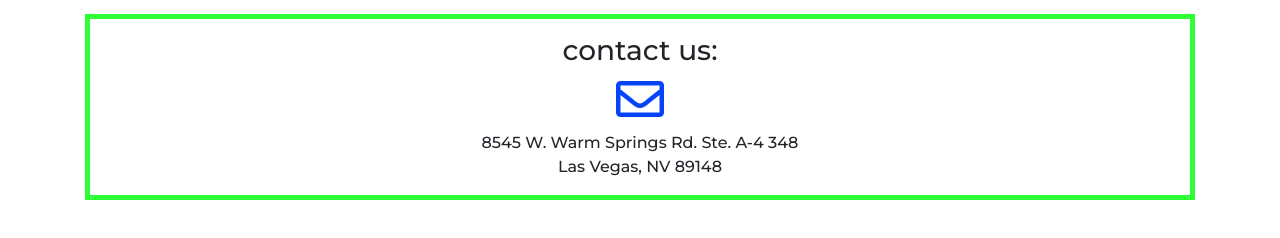
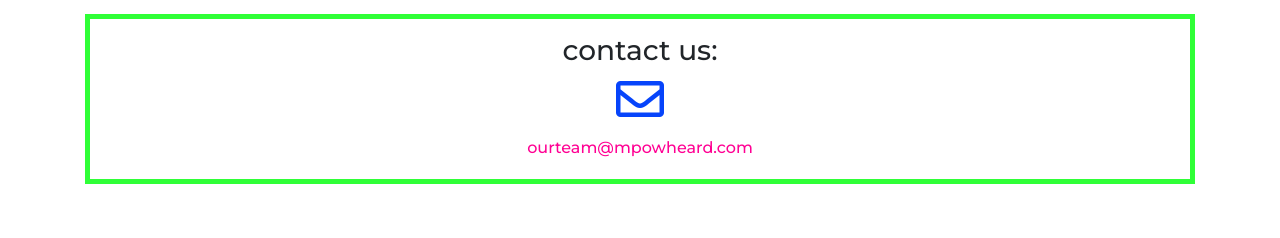
Before and after one commit to melanierosson/mpowheard-temp, a website: page index.html in a window 1280 px wide. Shown: the part 358-596 px from the top of the page. Drawn offline with Linux system fonts and the light colour scheme.

Commit message:
removing address and fixing temp colors

```diff
--- a/index.html
+++ b/index.html
@@ -69,11 +69,10 @@
           <p>
             <a href="mailto:ourteam@mpowheard.com">
               <i class="far fa-envelope" alt="contact us via email"></i>
+            </a><br/>
+            <a href="mailto:ourteam@mpowheard.com" class="address">
+              ourteam@mpowheard.com
             </a>
-          </p>
-          <p class="address">
-            8545 W. Warm Springs Rd. Ste. A-4 348<br/>
-            Las Vegas, NV 89148
           </p>
         </div>
 
--- a/styles.css
+++ b/styles.css
@@ -116,12 +116,16 @@ div.contact p a {
     color:#0644FB;
 }
 div.contact p a:hover {
-    color:#FF0093;
+    color:#FF4500;
 }
 div.contact p a i {
     font-size:3rem;
 }
-div.contact p.address {
-    margin-top:-0.75rem;
+div.contact p a.address {
+    margin-top:-2rem;
     font-size:1rem;
+    color:#FF0093;
 }
+div.contact p a.address:hover {
+    color:#FF4500;
+}
```
